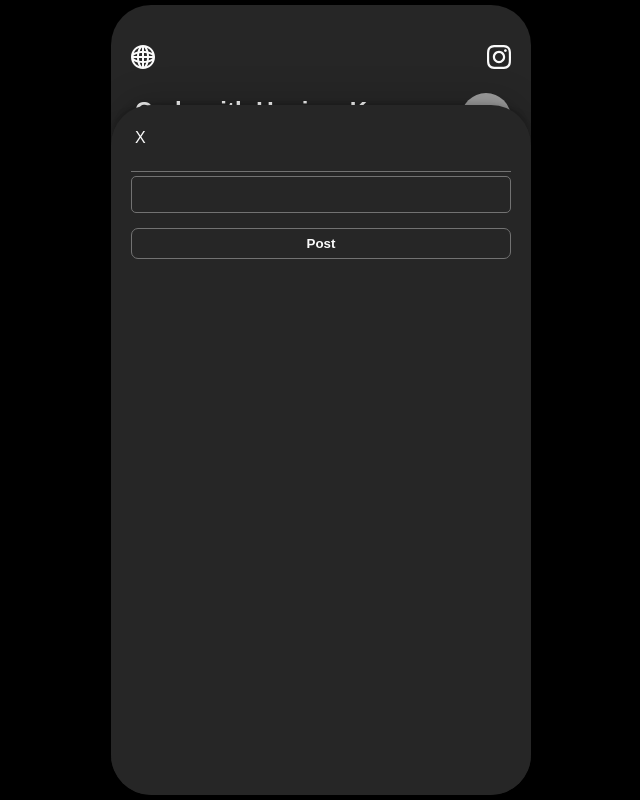
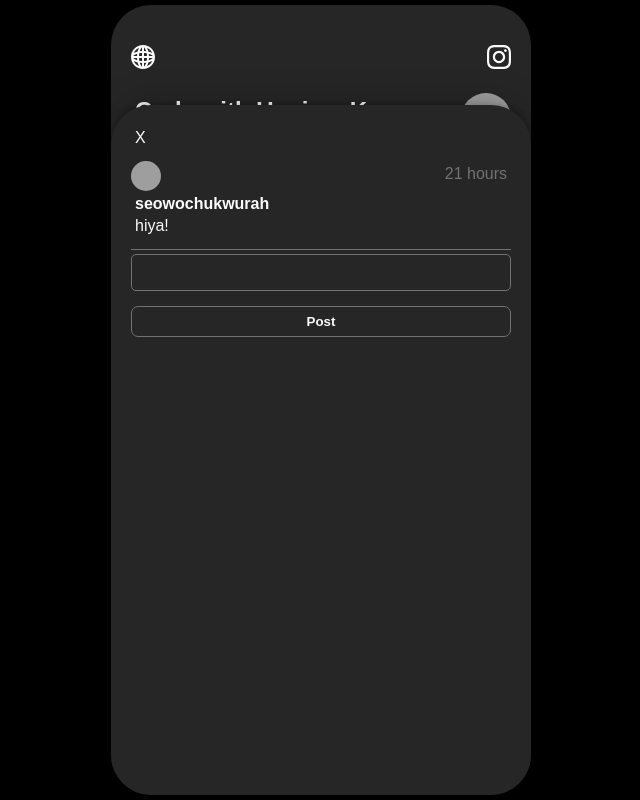
Before and after one commit to Unyime94/threads-app, a React (Create React App) app: page / in a window 1280 px wide. Both pictures are taken after a click on the icon 497 px from the left and 389 px from the top of the page. Shown: the whole page, without its empty margins (319-959 px from the left). Built offline with nearby package versions, Linux system fonts and the light colour scheme; data requests are answered from the project's data file; grey boxes are pictures that could not be loaded.

Commit message:
setup popup thread replies

```diff
--- a/db.json
+++ b/db.json
@@ -73,7 +73,7 @@
     },
     {
       "id": 1,
-      "timestamp": "Mon Aug 15 2023 20:34:43 GMT+0100 (West Africa Standard Time)",
+      "timestamp": "Tue Aug 15 2023 20:34:43 GMT+0100 (West Africa Standard Time)",
       "thread_from": "4984e9b8-1364-4bb6-b6cf-d4cbcf9994e6",
       "thread_to": null,
       "reply_to": null,
@@ -92,7 +92,7 @@
     },
     {
       "id": 2,
-      "timestamp": "Mon Aug 15 2023 02:34:43 GMT+0100 (West Africa Standard Time)",
+      "timestamp": "Tue Aug 15 2023 02:34:43 GMT+0100 (West Africa Standard Time)",
       "thread_from": "335c4072-68c5-44d6-998d-b53198055520",
       "thread_to": null,
       "reply_to": null,
@@ -108,10 +108,10 @@
     },
     {
       "id": 3,
-      "timestamp": "Mon Aug 17 2023 18:34:43 GMT+0100 (West Africa Standard Time)",
+      "timestamp": "Tue Aug 15 2023 18:34:43 GMT+0100 (West Africa Standard Time)",
       "thread_from": "4984e9b8-1364-4bb6-b6cf-d4cbcf9994e6",
       "thread_to": null,
-      "reply_to": "335c4072-68c5-44d6-998d-b53198055520",
+      "reply_to": 2,
       "text": "Congratulations, Seowo!",
       "likes": [
         {
@@ -121,6 +121,15 @@
           "user_uuid": "4984e9b8-1364-4bb6-b6cf-d4cbcf9994e6"
         }
       ]
+    },
+    {
+      "id": 4,
+      "timestamp": "Tue Aug 20 2023 20:34:43 GMT+0100 (West Africa Standard Time)",
+      "thread_from": "335c4072-68c5-44d6-998d-b53198055520",
+      "thread_to": null,
+      "reply_to": 0,
+      "text": "hiya!",
+      "likes": []
     }
   ]
 }
--- a/src/App.js
+++ b/src/App.js
@@ -11,6 +11,8 @@ const App = () => {
   const [viewThreadsFeed, setViewThreadsFeed] = useState(true);
   const [filteredThreads, setFilteredThreads] = useState(null);
   const [openPopUp, setOpenPopUp] = useState(false);
+  const [interactingThread, setInteractingThread] = useState(null);
+  const [popUpFeedThreads, setPopUpFeedThreads] = useState(null);
 
   const userId = "4984e9b8-1364-4bb6-b6cf-d4cbcf9994e6";
 
@@ -56,6 +58,18 @@ const App = () => {
     }
   };
 
+  const getReplies = async () => {
+    try {
+      const response = await fetch(
+        `http://localhost:3000/threads?reply_to=${interactingThread?.id}`
+      );
+      const data = await response.json();
+      setPopUpFeedThreads(data);
+    } catch (error) {
+      console.error(error);
+    }
+  };
+
   useEffect(() => {
     getUser();
     getThreads();
@@ -64,6 +78,10 @@ const App = () => {
   useEffect(() => {
     getThreadsFeed();
   }, [user, threads, viewThreadsFeed]);
+
+  useEffect(() => {
+    getReplies();
+  }, [interactingThread]);
 
   return (
     <>
@@ -80,8 +98,14 @@ const App = () => {
             filteredThreads={filteredThreads}
             setOpenPopUp={setOpenPopUp}
             getThreads={getThreads}
+            setInteractingThread={setInteractingThread}
           />
-          {openPopUp && <PopUp user={user} setOpenPopUp={setOpenPopUp} />}
+          {openPopUp && (
+            <PopUp
+              setOpenPopUp={setOpenPopUp}
+              popUpFeedThreads={popUpFeedThreads}
+            />
+          )}
           <div onClick={() => setOpenPopUp(true)}>
             <WriteIcon />
           </div>
--- a/src/components/Feed.js
+++ b/src/components/Feed.js
@@ -1,15 +1,21 @@
 import Thread from "./Thread";
 
-const Feed = ({ user, filteredThreads, setOpenPopUp, getThreads }) => {
+const Feed = ({
+  user,
+  filteredThreads,
+  setOpenPopUp,
+  getThreads,
+  setInteractingThread,
+}) => {
   return (
     <div className="feed">
-      {filteredThreads &&
-        filteredThreads.map((filteredThread) => (
+      {filteredThreads?.map((filteredThread) => (
         <Thread
           key={filteredThread.id}
           filteredThread={filteredThread}
           setOpenPopUp={setOpenPopUp}
           getThreads={getThreads}
+          setInteractingThread={setInteractingThread}
           user={user}
         />
       ))}
--- a/src/components/PopUp.js
+++ b/src/components/PopUp.js
@@ -1,11 +1,16 @@
 import PopUpThread from "./PopUpThread";
 import ThreadInput from "./ThreadInput";
 
-const PopUp = ({ user, setOpenPopUp }) => {
+const PopUp = ({ setOpenPopUp, popUpFeedThreads }) => {
   return (
     <div className="popup">
       <p onClick={() => setOpenPopUp(false)}>X</p>
-      <PopUpThread />
+      {popUpFeedThreads?.map((popUpFeedThread) => (
+        <PopUpThread
+          key={popUpFeedThread.id}
+          popUpFeedThread={popUpFeedThread}
+        />
+      ))}
       <ThreadInput />
     </div>
   );
--- a/src/components/PopUpThread.js
+++ b/src/components/PopUpThread.js
@@ -1,5 +1,47 @@
-const PopUpThread = () => {
-  return <article className="feed-card"></article>;
+import { useState, useEffect } from "react";
+import moment from "moment";
+
+const PopUpThread = ({ popUpFeedThread }) => {
+  const [user, setUser] = useState(null);
+
+  const timePassed = moment().startOf("day").fromNow(popUpFeedThread.timestamp);
+
+  console.log("popUpFeedThread", popUpFeedThread);
+
+  const getUser = async () => {
+    try {
+      const response = await fetch(
+        `http://localhost:3000/users?user_uuid=${popUpFeedThread.thread_from}`
+      );
+      const data = await response.json();
+      setUser(data[0]);
+    } catch (error) {
+      console.error(error);
+    }
+  };
+
+  useEffect(() => {
+    getUser();
+  }, []);
+
+  return (
+    <article className="feed-card">
+      <div className="text-container">
+        <div>
+          <div className="img-container">
+            <img src={user?.img} alt="profile avatar" />
+          </div>
+          <div>
+            <p>
+              <strong>{user?.handle}</strong>
+            </p>
+            <p>{popUpFeedThread.text}</p>
+          </div>
+        </div>
+        <p className="sub-text">{timePassed}</p>
+      </div>
+    </article>
+  );
 };
 
 export default PopUpThread;
--- a/src/components/Thread.js
+++ b/src/components/Thread.js
@@ -1,14 +1,19 @@
-import { useState, useEffect } from "react";
+// import { useState, useEffect } from "react";
 import moment from "moment";
 
-const Thread = ({ user, filteredThread, setOpenPopUp, getThreads }) => {
+const Thread = ({
+  user,
+  filteredThread,
+  setOpenPopUp,
+  getThreads,
+  setInteractingThread,
+}) => {
   const timePassed = moment().startOf("day").fromNow(filteredThread.timestamp);
 
   const handleClick = () => {
     setOpenPopUp(true);
+    setInteractingThread(filteredThread);
   };
-
-  console.log("filteredThread", filteredThread);
 
   const postLike = async () => {
     const hadBeenLikedByUser = filteredThread.likes.some(
```
Lines whose indentation alone changed are shown as unchanged.
